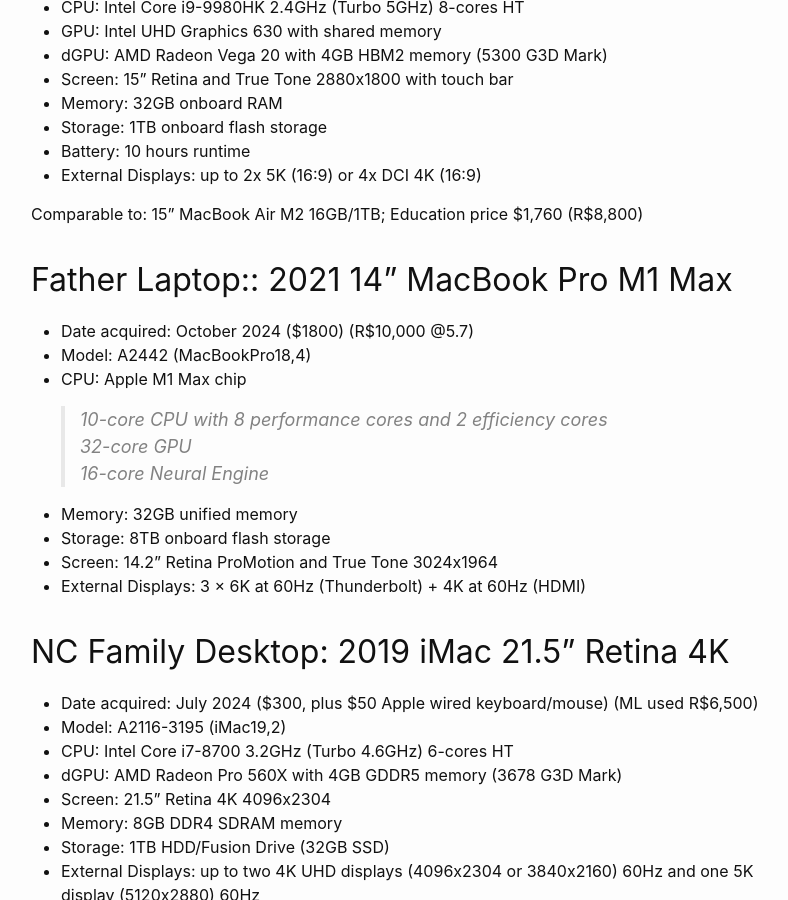
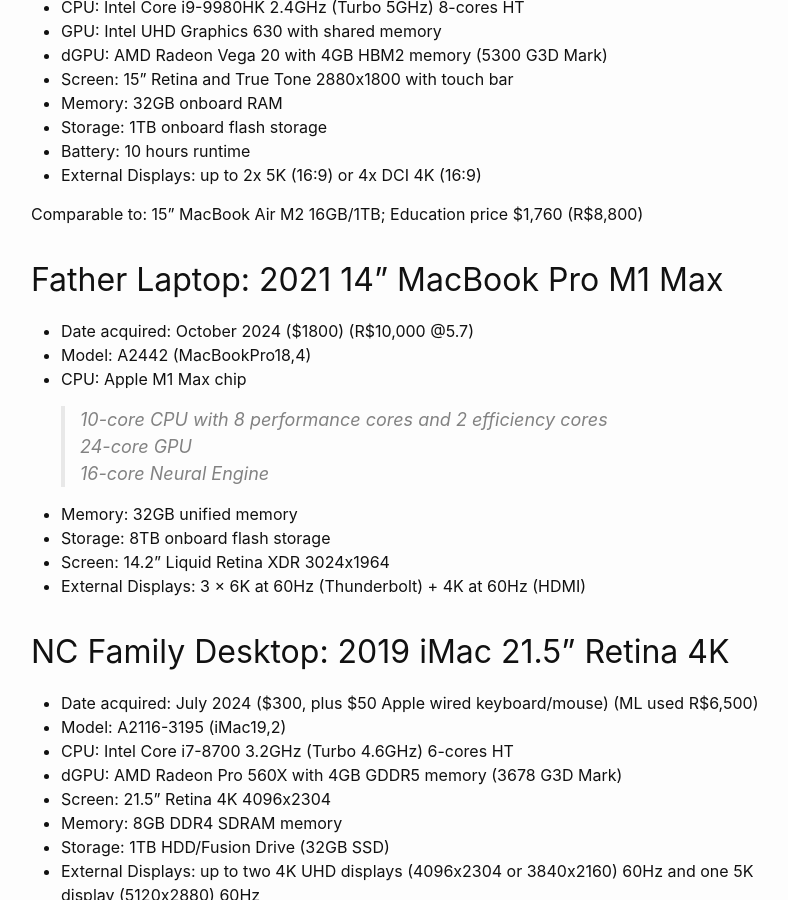
Before and after one commit to ekbann/ekbann.github.io, a Jekyll site: the page built from _posts/2024-02-11-my-computers.md, in a window 1280 px wide and 900 px high, scrolled down 1109 px. Shown: the whole window, without its empty margins (239-1027 px from the left). Built offline with Jekyll 4.4.1, drawn with Linux system fonts in a browser that asks for light colours.

Commit message:
Update 2024-02-11-my-computers.md

```diff
--- a/_posts/2024-02-11-my-computers.md
+++ b/_posts/2024-02-11-my-computers.md
@@ -27,19 +27,19 @@ My quest to learn computer architecture and programming started in the 80s with
 
 Comparable to: 15" MacBook Air M2 16GB/1TB; Education price $1,760 (R$8,800)
 
-## Father Laptop:: 2021 14" MacBook Pro M1 Max
+## Father Laptop: 2021 14" MacBook Pro M1 Max
 
 - Date acquired: October 2024 ($1800) (R$10,000 @5.7)
 - Model: A2442 (MacBookPro18,4)
 - CPU: Apple M1 Max chip
 
   > 10-core CPU with 8 performance cores and 2 efficiency cores
-  > 32-core GPU
+  > 24-core GPU
   > 16-core Neural Engine
 
 - Memory: 32GB unified memory
 - Storage: 8TB onboard flash storage
-- Screen: 14.2" Retina ProMotion and True Tone 3024x1964
+- Screen: 14.2" Liquid Retina XDR 3024x1964
 - External Displays: 3 × 6K at 60Hz (Thunderbolt) + 4K at 60Hz (HDMI)
 
 ## NC Family Desktop: 2019 iMac 21.5" Retina 4K
```
